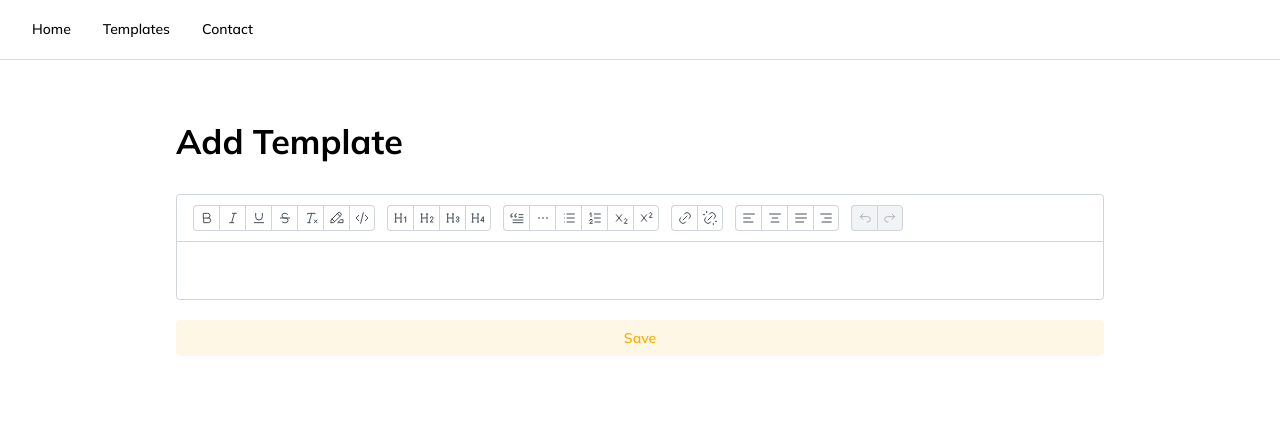
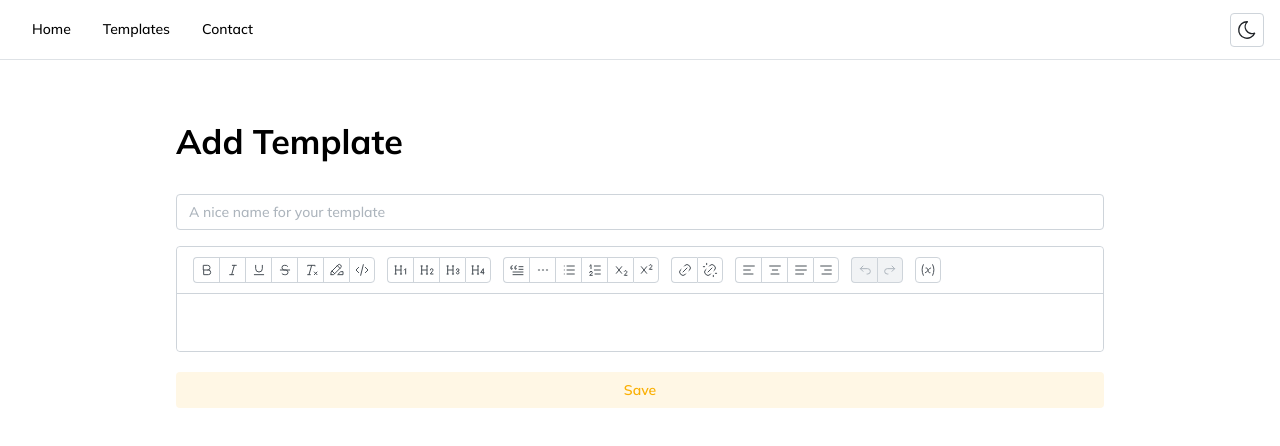
Before and after one commit to anshgoyalevil/Wick, a React (Vite) app: page /add-template in a window 1280 px wide. Shown: the top 446 px of the page. Built offline with nearby package versions, Linux system fonts and the light colour scheme.

Commit message:
add colorschemetogle

```diff
--- a/package.json
+++ b/package.json
@@ -10,6 +10,7 @@
   },
   "dependencies": {
     "@mantine/core": "^7.15.2",
+    "@mantine/form": "^7.15.2",
     "@mantine/hooks": "^7.15.2",
     "@mantine/tiptap": "^7.15.2",
     "@tabler/icons-react": "^3.26.0",
@@ -21,7 +22,8 @@
     "@tiptap/starter-kit": "^2.10.4",
     "react": "^18.3.1",
     "react-dom": "^18.3.1",
-    "react-router-dom": "^7.1.0"
+    "react-router-dom": "^7.1.0",
+    "uuid": "^11.0.3"
   },
   "devDependencies": {
     "@types/react": "^18.3.12",
--- /dev/null
+++ b/src/components/ColorSchemeToggle/ColorSchemeToggle.module.css
@@ -0,0 +1,24 @@
+.icon {
+    width: rem(22px);
+    height: rem(22px);
+  }
+
+  .dark {
+    @mixin dark {
+      display: none;
+    }
+
+    @mixin light {
+      display: block;
+    }
+  }
+
+  .light {
+    @mixin light {
+      display: none;
+    }
+
+    @mixin dark {
+      display: block;
+    }
+  }
--- /dev/null
+++ b/src/components/ColorSchemeToggle/ColorSchemeToggle.tsx
@@ -0,0 +1,40 @@
+import cx from "clsx";
+import {
+  ActionIcon,
+  useMantineColorScheme,
+  useComputedColorScheme,
+  Group,
+} from "@mantine/core";
+import { IconSun, IconMoon } from "@tabler/icons-react";
+import classes from "./ColorSchemeToggle.module.css";
+
+/**
+ * A toggle switch component for changing between light and dark color schemes.
+ * This component uses Mantine's color scheme management to allow users to switch
+ * between a light and dark theme. It displays an icon that represents the current theme,
+ * and changes the color scheme when clicked.
+ *
+ * @component
+ */
+export default function ColorSchemeToggle() {
+  const { setColorScheme } = useMantineColorScheme();
+  const computedColorScheme = useComputedColorScheme("light", {
+    getInitialValueInEffect: true,
+  });
+
+  return (
+    <Group justify="center">
+      <ActionIcon
+        onClick={() =>
+          setColorScheme(computedColorScheme === "light" ? "dark" : "light")
+        }
+        variant="default"
+        size="lg"
+        aria-label="Toggle color scheme"
+      >
+        <IconSun className={cx(classes.icon, classes.light)} stroke={1.5} />
+        <IconMoon className={cx(classes.icon, classes.dark)} stroke={1.5} />
+      </ActionIcon>
+    </Group>
+  );
+}
--- a/src/components/Header.tsx
+++ b/src/components/Header.tsx
@@ -2,6 +2,7 @@ import { Box, Burger, Divider, Drawer, Group, ScrollArea } from "@mantine/core";
 import { useDisclosure } from "@mantine/hooks";
 import classes from "./Header.module.css";
 import { Link } from "react-router-dom";
+import ColorSchemeToggle from "./ColorSchemeToggle/ColorSchemeToggle";
 
 export default function Header() {
   const [drawerOpened, { toggle: toggleDrawer, close: closeDrawer }] =
@@ -25,7 +26,9 @@ export default function Header() {
         <Group justify="space-between" h="100%">
           <Group h="100%" gap={0} visibleFrom="sm">
             {items}
+
           </Group>
+            <ColorSchemeToggle />
 
           <Burger
             opened={drawerOpened}
@@ -47,6 +50,7 @@ export default function Header() {
         <ScrollArea h="calc(100vh - 80px" mx="-md">
           <Divider my="sm" />
           {items}
+
         </ScrollArea>
       </Drawer>
     </Box>
--- a/src/components/editor/Editor.tsx
+++ b/src/components/editor/Editor.tsx
@@ -1,10 +1,28 @@
-import { RichTextEditor, Link } from "@mantine/tiptap";
+import {
+  RichTextEditor,
+  Link,
+  useRichTextEditorContext,
+} from "@mantine/tiptap";
 import { useEditor } from "@tiptap/react";
 import StarterKit from "@tiptap/starter-kit";
 import Underline from "@tiptap/extension-underline";
 import TextAlign from "@tiptap/extension-text-align";
+import { IconVariable } from "@tabler/icons-react";
 
 export default function AddTemplate({ content, setTemplateContent }: any) {
+  function InsertVariable() {
+    const { editor } = useRichTextEditorContext();
+    return (
+      <RichTextEditor.Control
+        onClick={() => editor?.commands.insertContent("{{variable}}")}
+        aria-label="Insert variable"
+        title="Insert variable"
+      >
+        <IconVariable stroke={1.5} size="1rem" />
+      </RichTextEditor.Control>
+    );
+  }
+
   const editor = useEditor({
     extensions: [
       StarterKit,
@@ -63,6 +81,10 @@ export default function AddTemplate({ content, setTemplateContent }: any) {
           <RichTextEditor.Undo />
           <RichTextEditor.Redo />
         </RichTextEditor.ControlsGroup>
+
+        <RichTextEditor.ControlsGroup>
+          <InsertVariable />
+        </RichTextEditor.ControlsGroup>
       </RichTextEditor.Toolbar>
 
       <RichTextEditor.Content />
--- a/db/db.ts
+++ b/src/db/db.ts
@@ -14,16 +14,16 @@ export const addTemplate = (template: ITemplate) => {
   return templates;
 };
 
-export const updateTemplate = (id, updatedTemplate) => {
+export const updateTemplate = (id: string, updatedTemplate: ITemplate) => {
   const templates = getTemplates();
-  const index = templates.findIndex((item) => item.id === id);
+  const index = templates.findIndex((item: ITemplate) => item.id === id);
   if (index !== -1) {
     templates[index] = { ...templates[index], ...updatedTemplate };
     localStorage.setItem(storageKey, JSON.stringify(templates));
   }
 };
 
-export const deleteTemplate = (id) => {
-  const templates = getTemplates().filter((item) => item.id !== id);
+export const deleteTemplate = (id: string) => {
+  const templates = getTemplates().filter((item: ITemplate) => item.id !== id);
   localStorage.setItem(storageKey, JSON.stringify(templates));
 };
--- a/db/schema.ts
+++ b/src/db/schema.ts
@@ -3,4 +3,5 @@ export interface ITemplate {
   title: string;
   content: string;
   variables: string[];
+  dateCreated: string;
 }
--- a/src/pages/Templates/AddTemplate.tsx
+++ b/src/pages/Templates/AddTemplate.tsx
@@ -1,13 +1,38 @@
-import { Button, Container, Title } from "@mantine/core";
+import { Button, Container, TextInput, Title } from "@mantine/core";
 import Editor from "../../components/editor/Editor";
 import { useState } from "react";
+import { useForm } from "@mantine/form";
+import { v4 as uuidv4 } from "uuid";
+import { addTemplate } from "../../db/db";
+import { ITemplate } from "../../db/schema";
 
 function AddTemplate() {
   const [templateContent, setTemplateContent] = useState("");
 
-  const handleSubmit = (event: React.FormEvent<HTMLFormElement>) => {
-    event.preventDefault();
-    console.log(templateContent);
+  const form = useForm({
+    initialValues: {
+      title: "",
+    },
+  });
+
+  const handleSubmit = (formValue: any) => {
+    const newTemplate: ITemplate = {
+      id: uuidv4(),
+      title: formValue.title,
+      content: templateContent,
+      variables: [] as string[],
+      dateCreated: new Date().toLocaleDateString(),
+    };
+
+    const extractVariables = templateContent.match(/{{(.*?)}}/g);
+
+    if (extractVariables) {
+      newTemplate.variables = extractVariables.map((variable) =>
+        variable.replace(/[{}]/g, "")
+      );
+    }
+
+    addTemplate(newTemplate);
   };
 
   return (
@@ -15,7 +40,14 @@ function AddTemplate() {
       <Title mt={-60} mb={30}>
         Add Template
       </Title>
-      <form onSubmit={handleSubmit} autoComplete="off">
+      <form onSubmit={form.onSubmit(handleSubmit)} autoComplete="off">
+        <TextInput
+          mt="md"
+          mb="md"
+          placeholder="A nice name for your template"
+          required
+          {...form.getInputProps("title")}
+        />
         <Editor
           content={templateContent}
           setTemplateContent={setTemplateContent}
--- a/src/pages/Templates/Templates.tsx
+++ b/src/pages/Templates/Templates.tsx
@@ -14,22 +14,24 @@ import {
   Title,
 } from "@mantine/core";
 import { Link } from "react-router-dom";
-
-const data = [
-  {
-    title: "LinkedIn Referral Message Template",
-    variableCount: 3,
-    dateCreated: "2021-01-01",
-  },
-];
+import { ITemplate } from "../../db/schema";
+import { useEffect, useState } from "react";
+import { getTemplates } from "../../db/db";
 
 const jobColors: Record<string, string> = {
-  engineer: "blue",
-  manager: "cyan",
-  designer: "pink",
+  yesterday: "blue",
+  today: "green",
+  tomorrow: "red",
 };
 
 export default function Templates() {
+  const [data, setData] = useState<ITemplate[]>([]);
+
+  useEffect(() => {
+    const templates = getTemplates();
+    setData(templates);
+  }, []);
+
   const rows = data.map((item) => (
     <Table.Tr key={item.title}>
       <Table.Td>
@@ -41,15 +43,12 @@ export default function Templates() {
       </Table.Td>
 
       <Table.Td>
-        <Badge
-          color={jobColors[item.dateCreated.toLowerCase()]}
-          variant="light"
-        >
+        <Badge color={jobColors[item.dateCreated]} variant="light">
           {item.dateCreated}
         </Badge>
       </Table.Td>
       <Table.Td>
-        <Text fz="sm">{item.variableCount}</Text>
+        <Text fz="sm">{item.variables.length}</Text>
       </Table.Td>
       <Table.Td>
         <Group gap={0} justify="flex-end">
```
Also changed, not shown: 1 other file (tests, documents, lock files or other folders).
